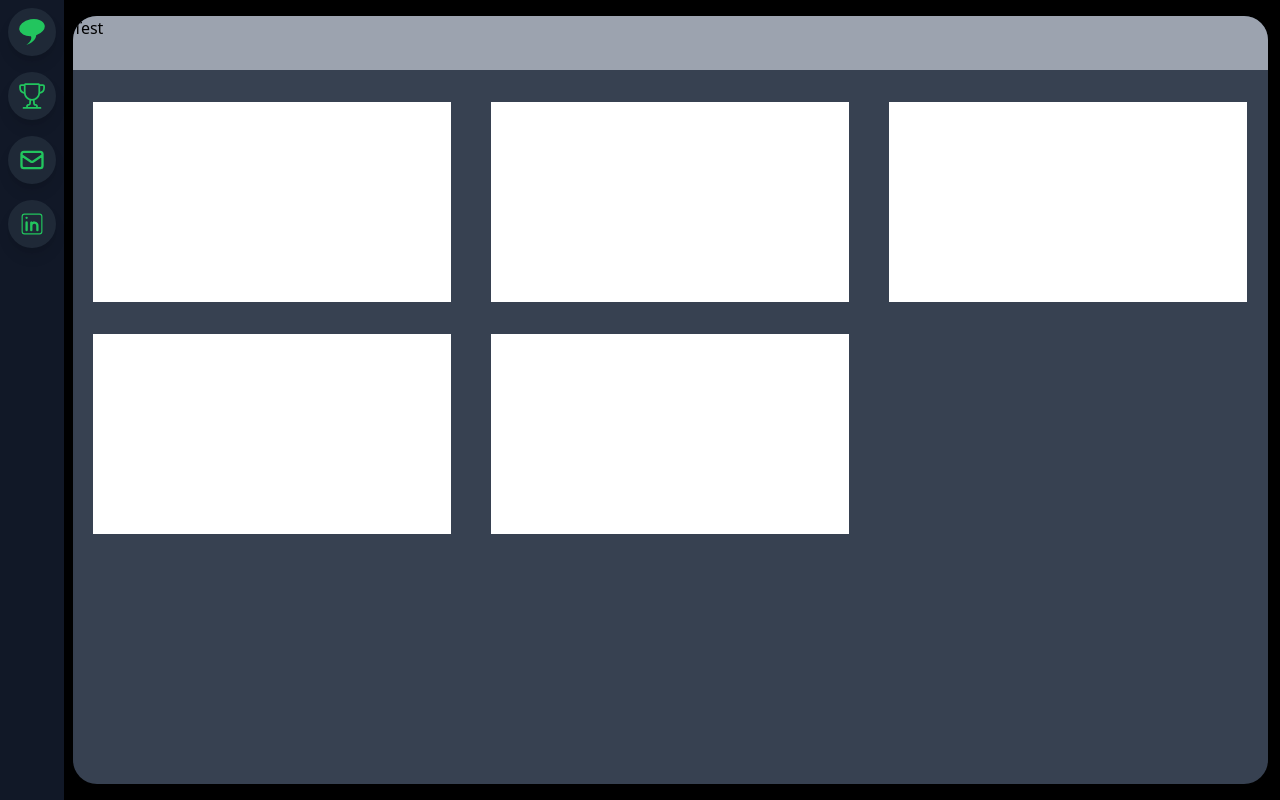
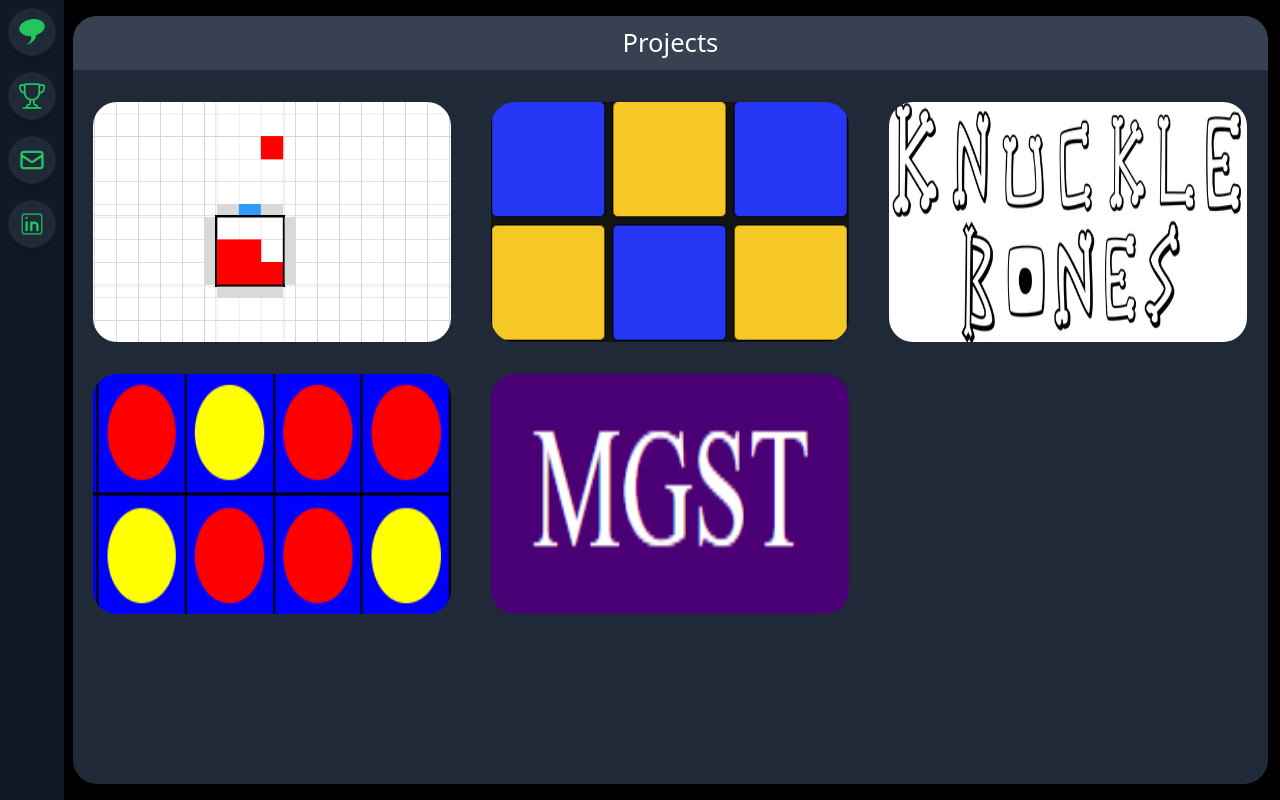
Before and after one commit to Robbysim37/lewis-portfolio-site, a React (Create React App) app: page /projects in a window 1280 px wide. Built offline with nearby package versions, Linux system fonts and the light colour scheme.

Commit message:
projects page pretty much complete

```diff
--- a/src/Data/projects.js
+++ b/src/Data/projects.js
@@ -9,32 +9,47 @@ const projectsArr = [
         title: "Box Defender Excel",
         imgURL: boxDefender,
         projectLink: "",
-        description: "Placeholder"
+        description: `This is an original game I designed and coded in Excel using VBA.
+        It uses custom class modules along with a custom game timer to move enemies at their own speed,
+        Click this to download a copy, Once you boot up the game, just use the left and right arrow
+        keys to move!`
     },
     {
         title: "Binary Sudoku Solver",
         imgURL: binarySudoku,
         projectLink: "https://binary-sudoku-solver.vercel.app/",
-        description: "Placeholder"
+        description: `Probably my favorite project so far, This is a binary sudoku solver I made in React.
+        I designed it mainly for mobile but it also looks decent on desktop. If you are unfamiliar with
+        binary sudoku, check out "0h h1." that website does a great job of teaching you the rules!`
     },
     {
         title: "Angular Knucklebones",
         imgURL: knuckleBones,
         projectLink: "https://angular-knucklebones-demo.vercel.app/",
-        description: "Placeholder"
+        description: `Knucklebones was originally a dice based minigame in Devolver Digital's
+        "Cult of the Lamb." I re-created this game in Angular. It's pretty bare bones when it comes to design,
+        (pun absolutely intended) but it was my first angular project and I wanted to focus on learning
+        rather than perfecting. If I come back to this project,
+        I'm going to ramp up the AI a LOT more, as of right now, all it does is make random moves.`
     },
     {
         title: "Two Player Connect Four",
         imgURL: connectFour,
         projectLink: "https://connect-four-react-zeta.vercel.app/",
-        description: "Placeholder"
+        description: `Not much to say about this one, It's a pretty simple two player Connect Four.
+        I made this app while I was learning React, so I spent my time focusing on learning structure and
+        logic as opposed to making it look pretty.`
     },
     {
         title: "Maple Grove Student Tracker",
         imgURL: MGST,
         projectLink: "https://youtu.be/sIBnrap4mIs",
-        description: "Placeholder"
-    },
+        description: `The Maple Grove Student Tracker is and application I developed (both frontend and
+        backend) to help my local high school keep track of student records. Before this application they
+        tracked the progress of all students through physical paperwork. Clicking this link will take you
+        to a YouTube demonstration on how the frontend works, and how I incorperated Excel into its
+        functionality `
+    }
 ]
 
 export default projectsArr
--- a/src/components/Projects/ProjectsPage.js
+++ b/src/components/Projects/ProjectsPage.js
@@ -12,8 +12,10 @@ const ProjectsPage = () => {
 
     const addCards = () => {
         currCardNumber++
+        const currProject = projects[currCardNumber]
+        console.log(currProject.imgURL)
         return(
-            <ProjectCard></ProjectCard>
+            <ProjectCard title={currProject.title} imgURL={currProject.imgURL}>{currProject.description}</ProjectCard>
         )
     }
 
@@ -26,8 +28,9 @@ const ProjectsPage = () => {
     }
 
     return(
-        <div className="bg-gray-700 h-[96%] w-[98%] rounded-3xl flex flex-col overflow-scroll no-scrollbar">
-            <div className="w-full h-[7%] brt-3xl bg-gray-400">Test</div>
+        <div className="bg-gray-800 h-[96%] w-[98%] rounded-3xl flex flex-col overflow-scroll no-scrollbar">
+            <div className="w-full h-[7%] brt-3xl bg-gray-700 text-white text-[2vw]
+            flex justify-center items-center">Projects</div>
                 {jsxArr}
         </div>
     )
@@ -39,13 +42,19 @@ const CardRow = ({children}) => {
     )
 }
 
-const ProjectCard = () => {
+const ProjectCard = ({children,imgURL,title}) => {
     return(
         <div className="flex flex-col w-[30%] h-fit mx-[1.66%] mt-8 group">
-            <div className="h-[25vh] bg-white"></div>
-            <div className="scale-0 h-0 bg-blue-500 group-hover:scale-100 group-hover:h-12 transition-all duration-200">
-                test this text out but the length of the text is going to effect this component
-                this really sucks man
+                <div className=" bg-gray-700 text-gray-300 h-0 overflow-hidden brt-rounded-3xl
+                 flex justify-center items-center text-lg group-hover:h-12
+                 group-hover:scale-100 transition-all duration-700">{title}</div>
+                <div className="h-[30vh]">
+                    <img className="w-full h-full object-fit rounded-3xl
+                    group-hover:rounded-none transition-all duration-1000" src={imgURL} alt="test"></img>
+                </div>
+            <div className=" overflow-hidden max-h-0 bg-gray-700 text-gray-300 brb-rounded-3xl
+             group-hover:max-h-96 group-hover:p-4 transition-all duration-700">
+                {children}
             </div>
         </div>
     )
--- a/src/index.css
+++ b/src/index.css
@@ -55,6 +55,9 @@
         border-radius: 1.5rem 1.5rem 0 0;
     }
 
+    .brb-rounded-3xl {
+        border-radius: 0 0 1.5rem 1.5rem;
+    }
     .full-message-wrapper{
         @apply max-w-[75%] h-fit flex my-5
     }
```
